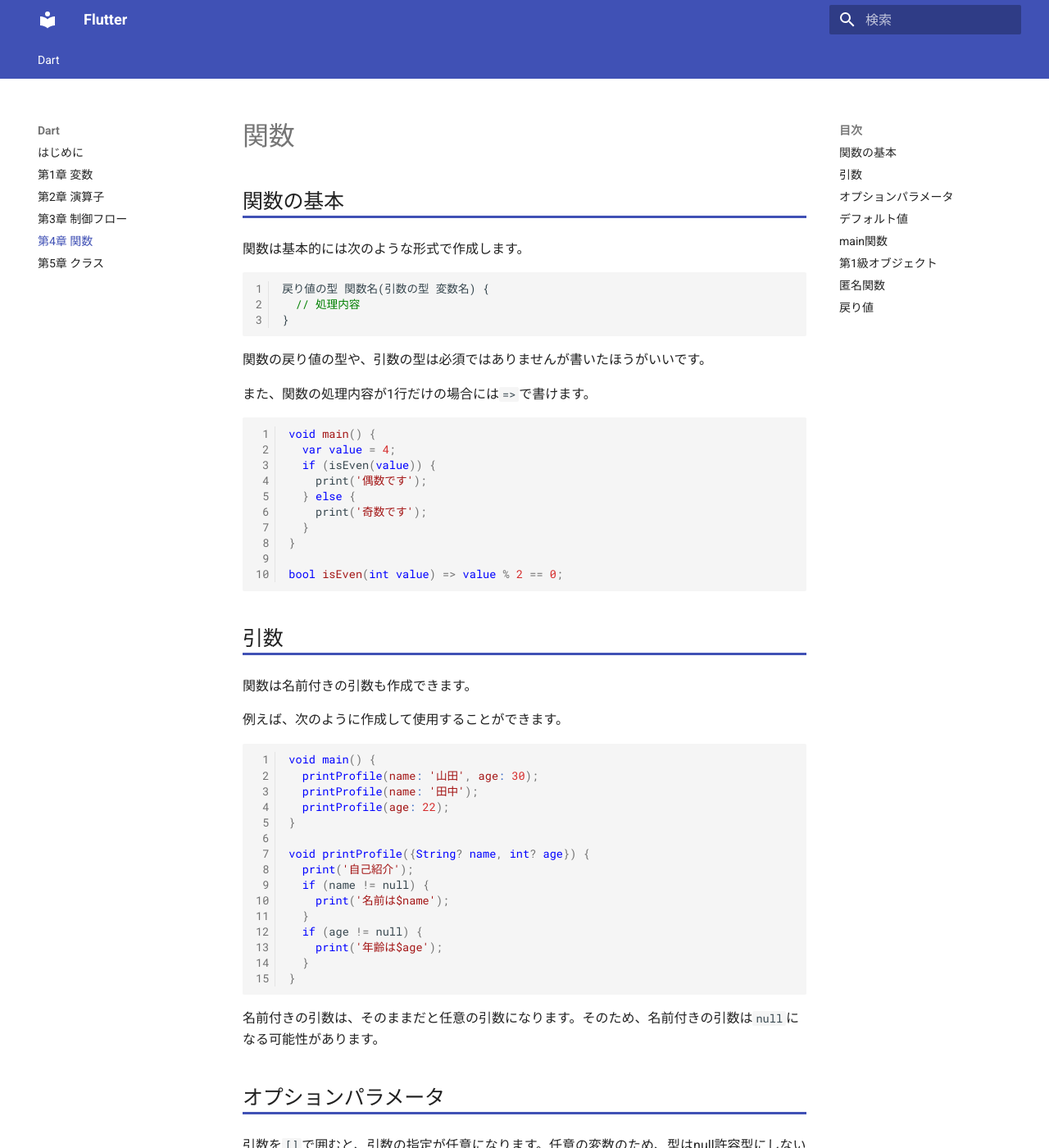
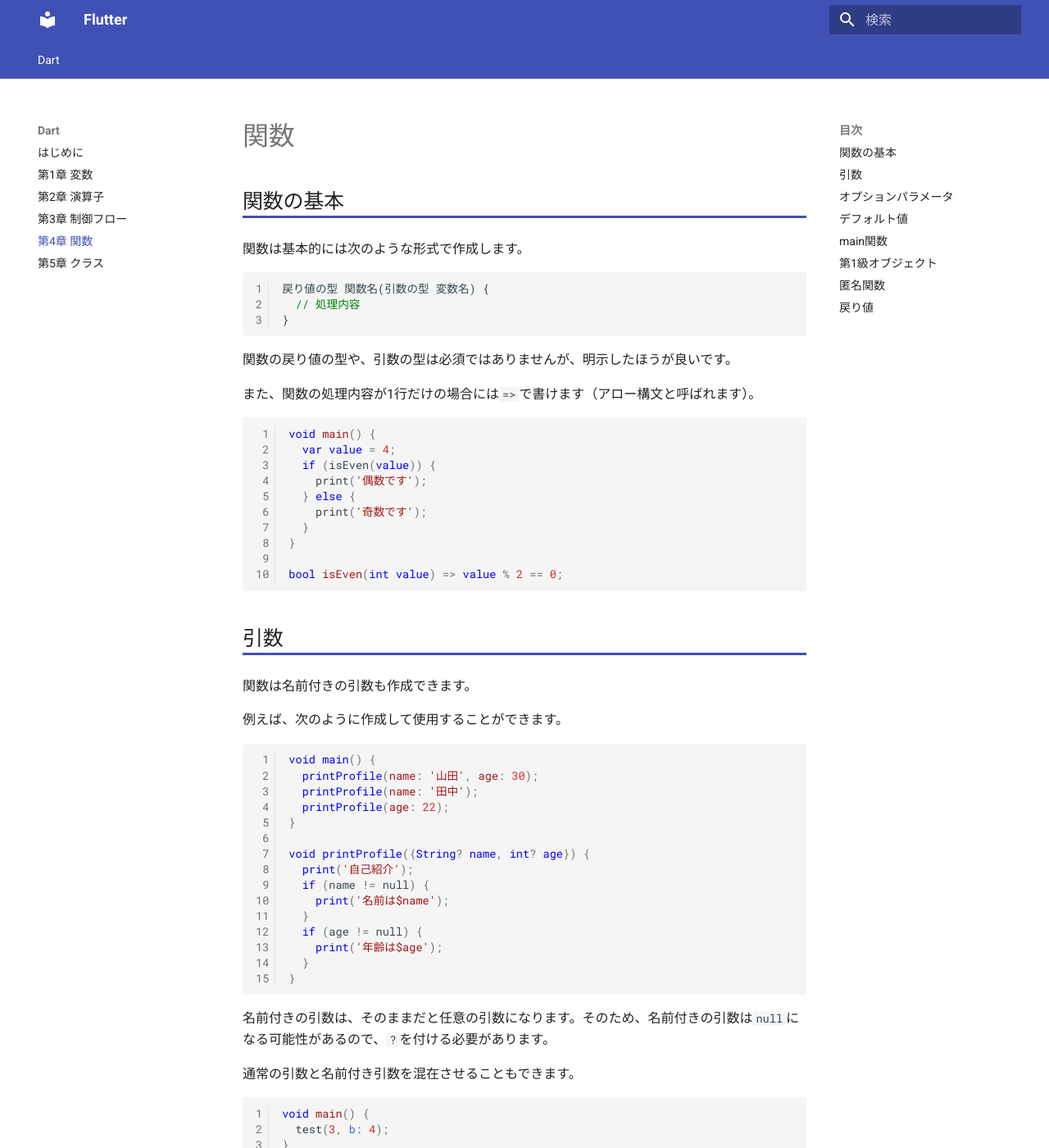
Before and after one commit to webarata3/doc-Flutter, an MkDocs documentation site: the page built from docs/dart/04/index.md, in a window 1280 px wide and 1400 px high. Shown: the whole window at 82% size. Built offline with MkDocs 1.6.1 and Material for MkDocs 9.7.7, drawn with Linux system fonts in a browser that asks for light colours; some of the changed text lies outside the part shown.

Commit message:
フォルダ構成の変更

````diff
--- a/docs/dart04/index.md
+++ b/docs/dart/04/index.md
@@ -10,9 +10,9 @@
 }
 ```
 
-関数の戻り値の型や、引数の型は必須ではありませんが書いたほうがいいです。
+関数の戻り値の型や、引数の型は必須ではありませんが、明示したほうが良いです。
 
-また、関数の処理内容が1行だけの場合には`=>`で書けます。
+また、関数の処理内容が1行だけの場合には`=>`で書けます（アロー構文と呼ばれます）。
 
 ```dart
 void main() {
@@ -51,11 +51,23 @@
 }
 ```
 
-名前付きの引数は、そのままだと任意の引数になります。そのため、名前付きの引数は`null`になる可能性があります。
+名前付きの引数は、そのままだと任意の引数になります。そのため、名前付きの引数は`null`になる可能性があるので、`?`を付ける必要があります。
+
+通常の引数と名前付き引数を混在させることもできます。
+
+```dart
+void main() {
+  test(3, b: 4);
+}
+
+void test(int a, {int? b}) {
+  print('$a $b');
+}
+```
 
 ## オプションパラメータ
 
-引数を`[]`で囲むと、引数の指定が任意になります。任意の変数のため、型はnull許容型にしないといけません。
+引数を`[]`で囲むと、引数の指定が任意になります。任意の変数のため、型は`null`許容型にしないといけません。
 
 ```dart
 void main() {
@@ -89,7 +101,7 @@
 }
 ```
 
-名前付き引数もデフォルト値を設定できます。
+名前付き引数もデフォルト値を設定できます。また。`required`をつけることで、その変数の指定が必須になります（必須のため、`?`は不要）。
 
 ```dart
 void main() {
@@ -176,4 +188,4 @@
 
 ## 戻り値
 
-すべての関数は戻り値を返す。明示して`return`がない場合は`null`が返されます。
+すべての関数は戻り値を返します。明示して`return`がない場合は`null`が返されます。
--- a/mkdocs.yml
+++ b/mkdocs.yml
@@ -29,8 +29,8 @@
 nav:
   - Dart:
     - はじめに: index.md
-    - 第1章 変数: dart01/index.md
-    - 第2章 演算子: dart02/index.md
-    - 第3章 制御フロー: dart03/index.md
-    - 第4章 関数: dart04/index.md
-    - 第5章 クラス: dart05/index.md
+    - 第1章 変数: dart/01/index.md
+    - 第2章 演算子: dart/02/index.md
+    - 第3章 制御フロー: dart/03/index.md
+    - 第4章 関数: dart/04/index.md
+    - 第5章 クラス: dart/05/index.md
````
Also changed, not shown: docs/dart/05/index.md (added, +306 -0 lines), docs/dart05/index.md (deleted, +0 -126 lines), docs/dart/01/index.md (renamed from docs/dart01/index.md), docs/dart/02/index.md (renamed from docs/dart02/index.md), docs/dart/03/index.md (renamed from docs/dart03/index.md).
